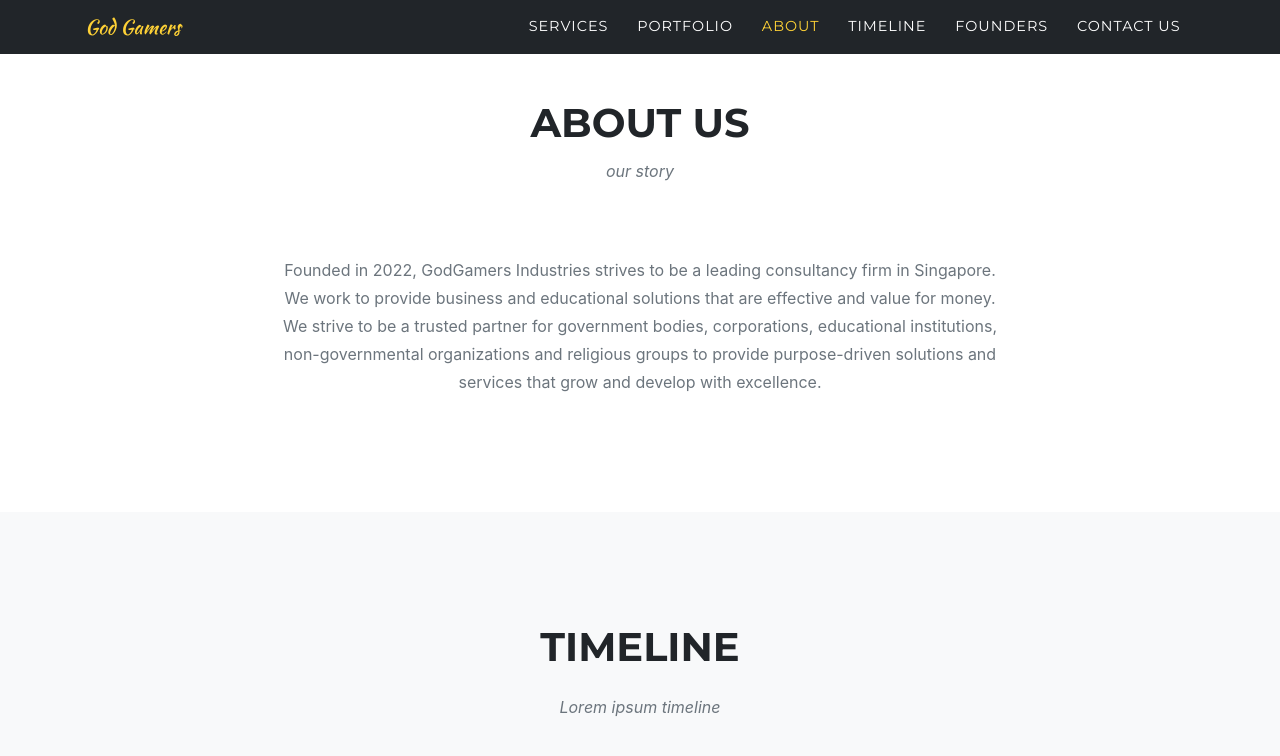
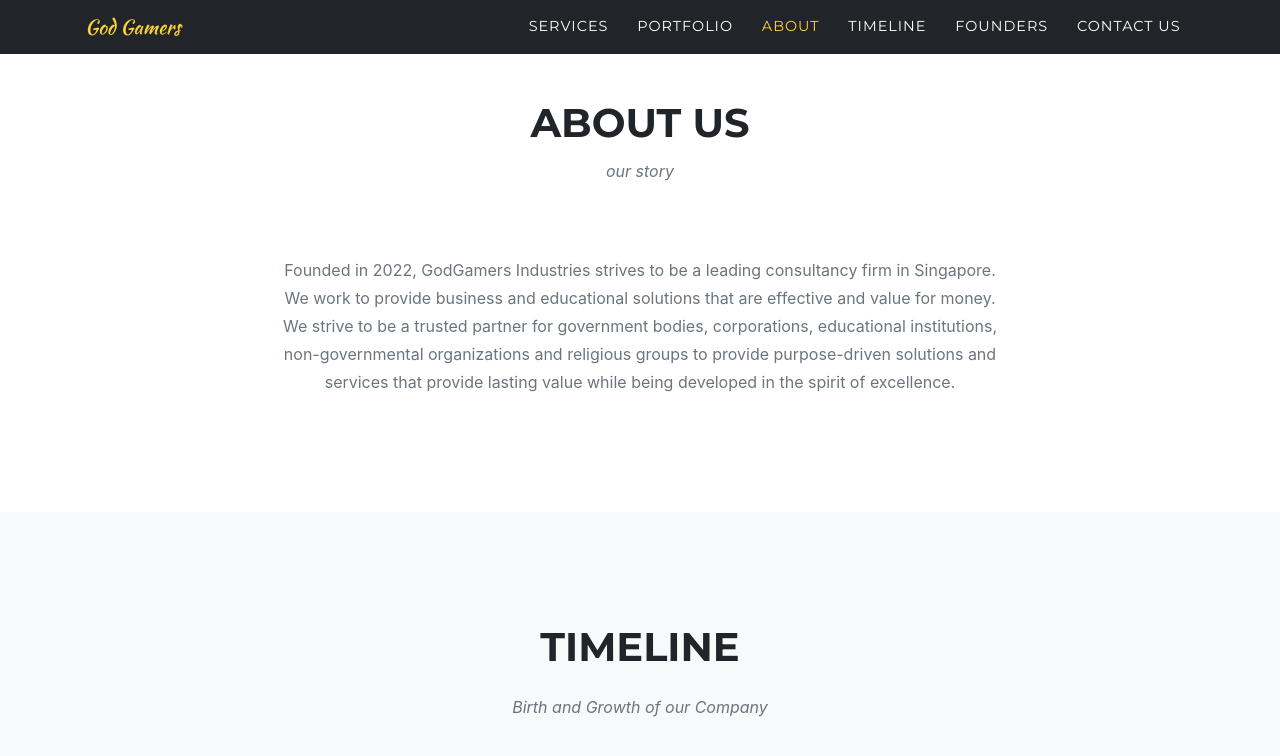
Before and after one commit to GodGamersIndustries/GodGamersIndustries.github.io, a Jekyll site: the page built from index.md, in a window 1280 px wide and 1400 px high, scrolled down 2494 px, cut to the strip 0-772 px from the top of the window. Shown: the top 756 px of the strip. Built offline with Jekyll 4.4.1, drawn with Linux system fonts in a browser that asks for light colours; some web fonts are replaced.

Commit message:
Updated Lorem Ipsums

```diff
--- a/_data/sitetext.yml
+++ b/_data/sitetext.yml
@@ -40,7 +40,7 @@ en: &DEFAULT_EN
 
   timeline:
     title: "Timeline"
-    text: "Lorem ipsum timeline"
+    text: "Birth and Growth of our Company"
     section: timeline
     # left is the default
     #start_align: "left"
@@ -55,7 +55,7 @@ en: &DEFAULT_EN
         desc: "We wanted to get serious and create products for companies and so an agency is born."
         image: assets/img/timeline/2.png
         alt:
-      - title: "Title"
+      - title: "Our Growth"
         year: "Present day"
         desc: "We are working with educational institutions, startups and SMEs. We have built a dedicated team to serve our customers and are looking to improve ourselves continuously!"
         image: assets/img/timeline/3.png
@@ -67,7 +67,7 @@ en: &DEFAULT_EN
   about:
     title: "About Us"
     text: "our story"
-    body: "Founded in 2022, GodGamers Industries strives to be a leading consultancy firm in Singapore. We work to provide business and educational solutions that are effective and value for money. We strive to be a trusted partner for government bodies, corporations, educational institutions, non-governmental organizations and religious groups to provide purpose-driven solutions and services that grow and develop with excellence."
+    body: "Founded in 2022, GodGamers Industries strives to be a leading consultancy firm in Singapore. We work to provide business and educational solutions that are effective and value for money. We strive to be a trusted partner for government bodies, corporations, educational institutions, non-governmental organizations and religious groups to provide purpose-driven solutions and services that provide lasting value while being developed in the spirit of excellence."
     section: about
 
   clients:
```
